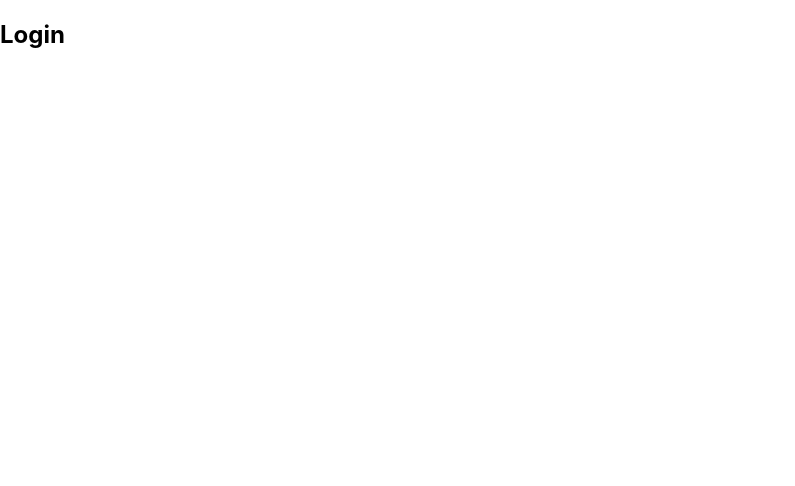
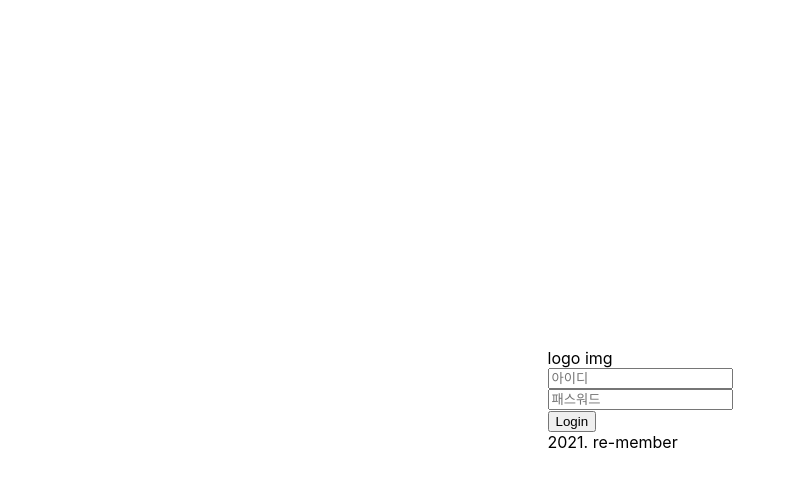
Before and after one commit to chanwoo95/Re-Member, a React (Create React App) app: page / in a window 1280 px wide. Shown: the top 486 px of the page, without its empty margins (0-795 px from the left). Built offline with nearby package versions, Linux system fonts and the light colour scheme.

Commit message:
login component

```diff
--- a/src/App.js
+++ b/src/App.js
@@ -1,18 +1,19 @@
 import react from "react";
 import { BrowserRouter as Router, Route, Switch, Link } from "react-router-dom";
 import Login from "./component/login/login";
+import styles from "../src/app.module.css";
 
 function App() {
   return (
+    <div className={styles.app}>
       <Router>
         <Switch>
           <Route path="/">
-          <div>
             <Login />
-          </div>
           </Route>
         </Switch>
       </Router>
+    </div>
   );
 }
 
--- /dev/null
+++ b/src/app.module.css
@@ -0,0 +1,7 @@
+.app {
+  width: 100%;
+  height: 100vh;
+  display: flex;
+  justify-content: center;
+  align-items: center;
+}
--- a/src/component/login/login.jsx
+++ b/src/component/login/login.jsx
@@ -1,5 +1,19 @@
+import styles from "../login/login.module.css";
+
 function Login() {
-  return <h2>Login</h2>;
+  return (
+    <div>
+      <header>
+        <div>logo img</div> {/* 로고 이미지 추가요망 */}
+      </header>
+      <section className={styles.section}>
+        <input type="text" placeholder="아이디" />
+        <input type="text" placeholder="패스워드" />
+      </section>
+      <button className={styles.button}>Login</button>
+      <footer>2021. re-member</footer>
+    </div>
+  );
 }
 
 export default Login;
--- /dev/null
+++ b/src/component/login/login.module.css
@@ -0,0 +1,9 @@
+/* .logo {
+  width: 200px;
+  height: 200px;
+} */
+
+.section {
+  display: flex;
+  flex-direction: column;
+}
--- a/src/index.css
+++ b/src/index.css
@@ -1,13 +1,17 @@
 body {
   margin: 0;
-  font-family: -apple-system, BlinkMacSystemFont, 'Segoe UI', 'Roboto', 'Oxygen',
-    'Ubuntu', 'Cantarell', 'Fira Sans', 'Droid Sans', 'Helvetica Neue',
+  font-family: -apple-system, BlinkMacSystemFont, "Segoe UI", "Roboto", "Oxygen",
+    "Ubuntu", "Cantarell", "Fira Sans", "Droid Sans", "Helvetica Neue",
     sans-serif;
   -webkit-font-smoothing: antialiased;
   -moz-osx-font-smoothing: grayscale;
 }
 
 code {
-  font-family: source-code-pro, Menlo, Monaco, Consolas, 'Courier New',
+  font-family: source-code-pro, Menlo, Monaco, Consolas, "Courier New",
     monospace;
 }
+
+* {
+  box-sizing: border-box;
+}
```
Also changed, not shown: src/App.css (deleted, +0 -38 lines), public/img/logo.png (added), 1 other file (tests, documents, lock files or other folders). Lines whose indentation alone changed are shown as unchanged.
